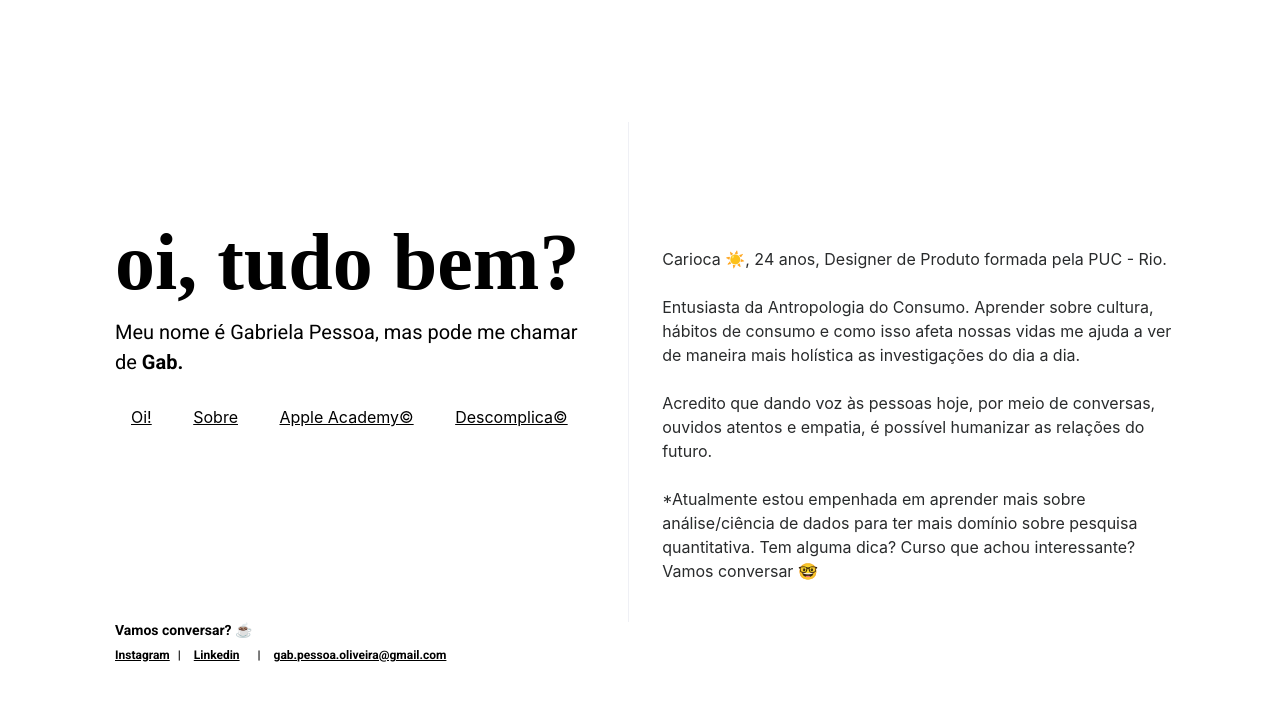
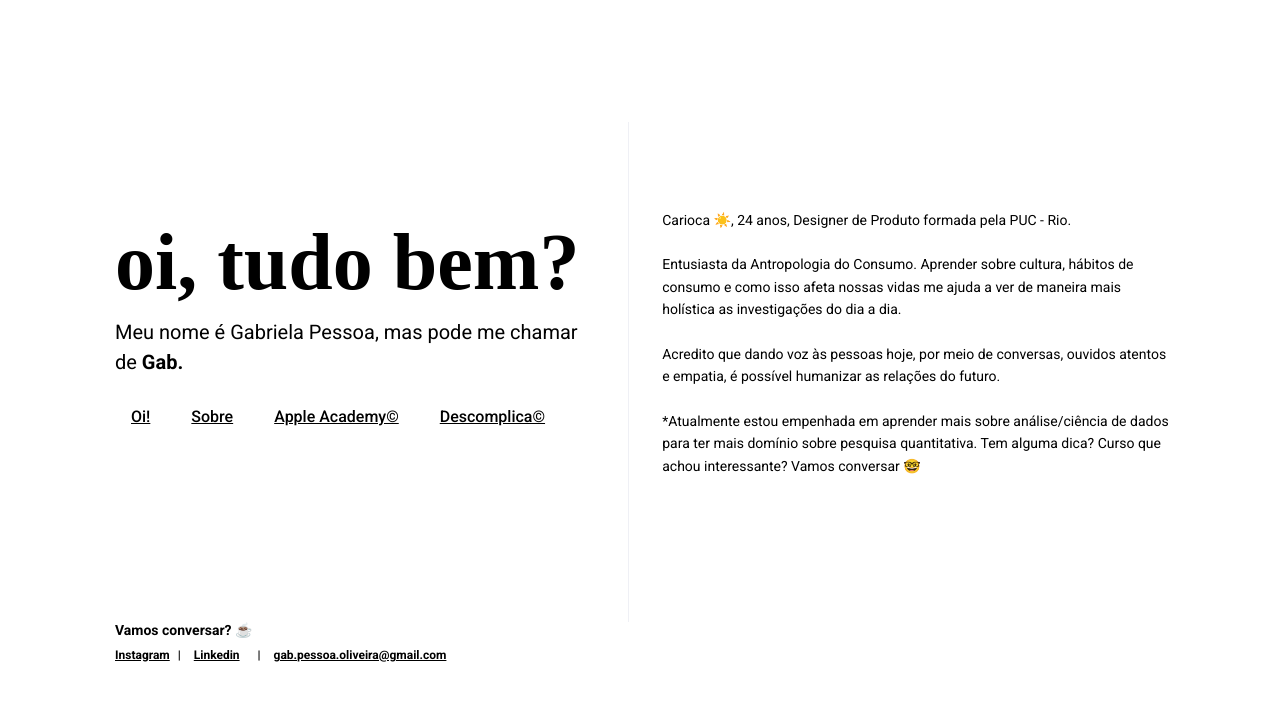
Before and after one commit to mopdc/gabpessoa, a PHP site: page / in a window 1280 px wide, after a click on "Sobre"; the page is wider, and only the part inside the window is pictured. Shown: the top 701 px of that part. Run offline with PHP 8.4, Linux system fonts and the light colour scheme; some web fonts are replaced.

Commit message:
Add files via upload

```diff
--- a/css/style.css
+++ b/css/style.css
@@ -47,7 +47,7 @@ float: left;
 }
 
 .side-c {
-margin-top: 125px;
+margin-top: 25px;
 width: 45%;
 float: left;
 
@@ -58,7 +58,7 @@ color: black;
 text-decoration-line: underline;
 }
 
-a:active, a:hover, a:focus {
+a:active, a:hover, a:focus, li:active {
 color: #9013fe;
 }
 
@@ -108,7 +108,7 @@ font-stretch: normal;
 line-height: 1.6;
 letter-spacing: normal;
 color: #000000;
-margin-top: 75px;
+margin-top: 25%;
 }
 
 .conteudo {
@@ -119,7 +119,10 @@ display: inline-block;
 .menu-interno{
 display:inline-block;
 margin-top: 20px;
+font-family: 'Roboto', sans-serif;
+font-weight: 500  ;
 }
+
 
 .vamos-conversar{
 font-family: 'Roboto', sans-serif;
@@ -157,25 +160,27 @@ color:black;
 
 .sobre-estilo{
 font-family: 'Roboto', sans-serif;
-font-size: 16px;
+font-size: 14px;
 font-weight: normal;
 font-style: normal;
 font-stretch: normal;
-line-height: 2;
+line-height: 1.6;
 letter-spacing: normal;
 color: #000000;
+margin-top: 12%;
 }
 
 .apple-estilo {
 font-family: 'Roboto', sans-serif;
-font-size: 16px;
+font-size: 14px;
 font-weight: normal;
 font-style: normal;
 font-stretch: normal;
-line-height: 2;
+line-height: 1.6;
 letter-spacing: normal;
 color: #000000;
-
+margin-top: 10%;
+}
 
 .apple-estilo .text-style-1 {
 font-size: 14px;
@@ -188,7 +193,7 @@ font-size: 14px;
 font-weight: normal;
 font-style: normal;
 font-stretch: normal;
-line-height: 2;
+line-height: 1.6;
 letter-spacing: normal;
 color: #000000;
 overflow-y: auto;
--- a/index.html
+++ b/index.html
@@ -7,10 +7,10 @@
 
 	<link rel="icon" href="https://emojipedia-us.s3.dualstack.us-west-1.amazonaws.com/thumbs/120/apple/198/happy-person-raising-one-hand_emoji-modifier-fitzpatrick-type-1-2_1f64b-1f3fb_1f3fb.png">
 
-    <title>Gab Pessoa</title>
+    <title>Gabriela Pessoa</title>
 
 	<link href="//db.onlinewebfonts.com/c/f99da0cc089925103ee1ecbcf5758240?family=Bodoni+SvtyTwo+ITC+TT" rel="stylesheet" type="text/css"/>
-	<link href="https://fonts.googleapis.com/css?family=Roboto:400,700&display=swap" rel="stylesheet">
+	<link href="https://fonts.googleapis.com/css?family=Roboto:400,500,700&display=swap" rel="stylesheet">
 
     <link href="css/bootstrap.min.css" rel="stylesheet">
 	<link href="css/style.css" rel="stylesheet">
@@ -39,8 +39,8 @@
 
 					<div class="menu-interno">
 						<ul class="list-inline" style="width: 100%;">
-								<li class="list-inline-item">
-								<a class="nav-link" href="#" onclick="toggleVisibility('oi');">Oi!</a>
+								<li class="list-inline-item active" >
+								<a class="nav-link active" href="#" onclick="toggleVisibility('oi');">Oi!</a>
 								</li>
 								<li class="list-inline-item">
 									<a class="nav-link" href="#" onclick="toggleVisibility('sobre');">Sobre</a>
@@ -67,7 +67,7 @@
 				</p>
 			</div>
 
-			<div class="sobre_estilo wow fadeInUp animated" id="sobre" style="display: none;">
+			<div class="sobre-estilo wow fadeIn animated" id="sobre" style="display: none;">
 				<p >
 						Carioca ☀️, 24 anos, Designer de Produto formada pela PUC - Rio. <br> <br>
 
@@ -79,11 +79,11 @@
 				</p>
 			</div>
 
-			<div class="apple_estilo wow fadeInUp animated" id="apple-menu" style="display: none;">
+			<div class="apple-estilo wow fadeIn animated" id="apple-menu" style="display: none;">
 
-						<span style="font-size: 14px;">
+					<p>
 							UX Designer &  iOS Developer | Jan > Out 16
-						</span>
+					</p>
 
 
 					<p>
@@ -102,10 +102,10 @@
 					</p>
 			</div>
 
-			<div class="descomplica-estilo wow fadeInUp animated" id="descomplica" style="display: none;">
+			<div class="descomplica-estilo wow fadeIn animated" id="descomplica" style="display: none;">
 					<p>
 						<span class="descomplica-estilo text-style-1">
-							UX Researcher Pleno | Mai 19 > atual 		<br>
+							<span style="font-weight: bold"> Researcher Pleno | Mai 19 > atual 	</span>	<br>
 							UX Researcher Junior | Mar 18 > Mai 19		<br>
 							Product Designer Junior | Jan 18 > Mar 18	<br>
 							Estágiária de UX | Out 16 > Dec 17
--- a/js/scripts.js
+++ b/js/scripts.js
@@ -1,5 +1,3 @@
-
-
 var divs = ["oi", "sobre", "apple-menu", "descomplica"];
     var visibleDivId = null;
     function toggleVisibility(divId) {
```
